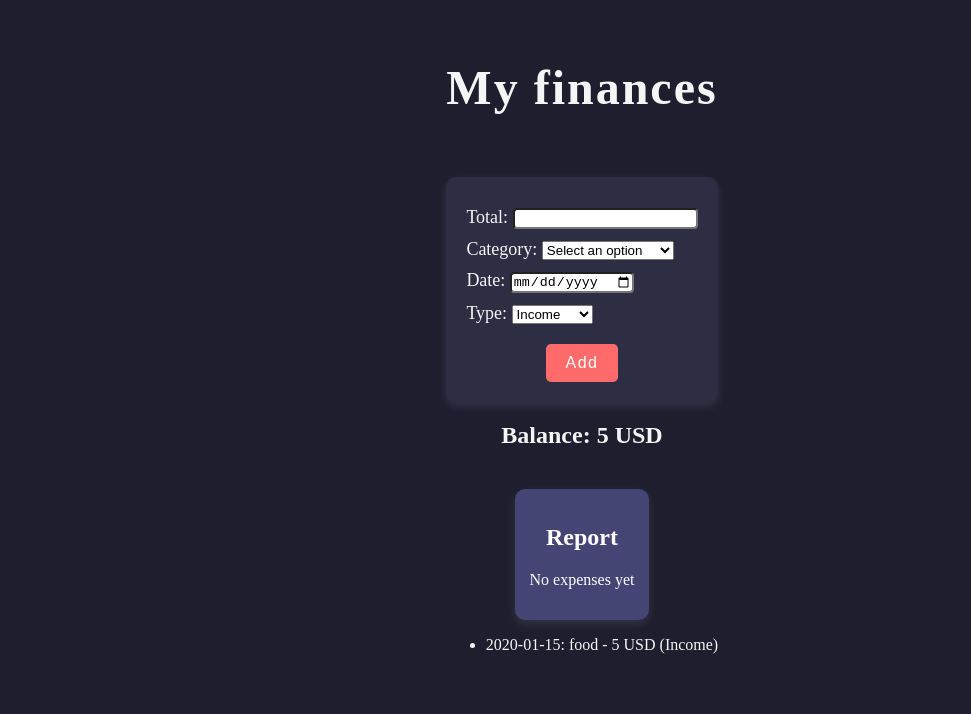
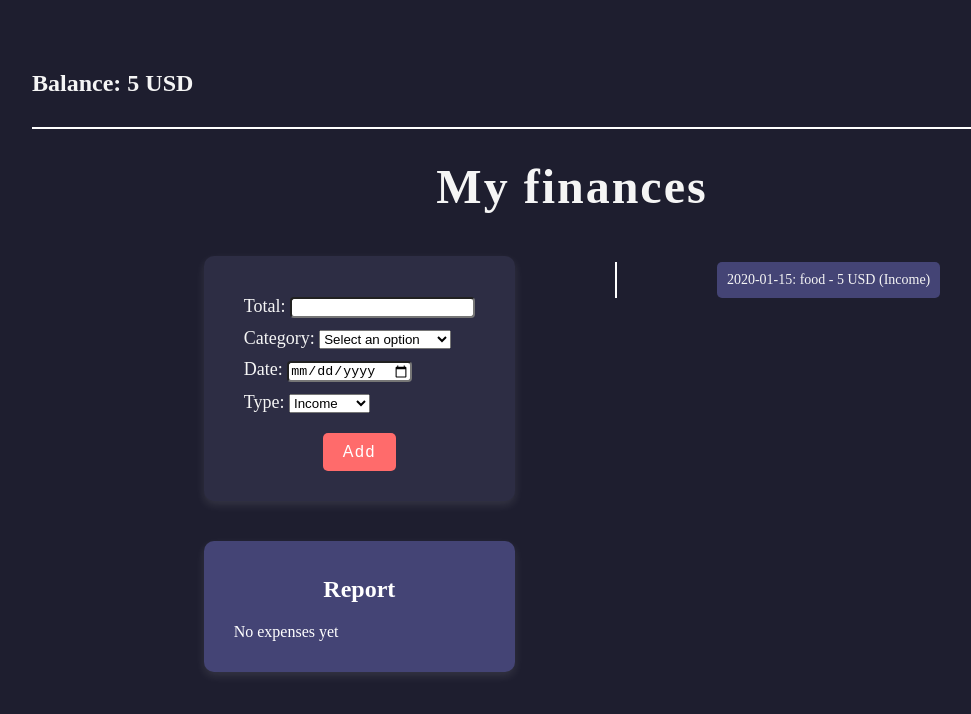
Before and after one commit to lednovanna/budget-calculator, a plain HTML site: page index.html in a window 1280 px wide. Both pictures are taken after typing "5", "2020-01-15" into the empty fields and a click on the button "Add". Shown: the whole page, without its empty margins (68-1039 px from the left). Drawn offline with Linux system fonts and the light colour scheme.

Commit message:
CSS edditing

```diff
--- a/index.html
+++ b/index.html
@@ -8,9 +8,17 @@
 </head>
 <body>
     <div class="container">
-        <div class="header">
+          <div class="balance">
+        <h2>Balance: <span id="balance">0</span> USD</h2>
+</div>
+
+
+
+
         <h1>My finances</h1>
-        </div>
+
+         <div class="main-content">
+            <div class="left-side">
         <div class="card">
             <div class="card-body">
                 <div class="total-category">
@@ -50,17 +58,18 @@
         </div>
 </div>
 </div>
-        <div class="balance">
-        <h2>Balance: <span id="balance">0</span> USD</h2>
-</div>
+
 
 <div class="report">
     <h2>Report</h2>
     <div id="reportContainer"></div>
 </div>
-
-
+</div>
+<div class="report-list">
 <ul id="entriesList"></ul>
+</div>
+</div>
+</div>
 
 
     </div>
--- a/styles.css
+++ b/styles.css
@@ -9,28 +9,53 @@ body {
     justify-content: center;
     width: 100%;
     margin: 0 auto;
-    padding: 0 10px;
+    padding: 0 20px;
     flex-direction: column;
-    align-items: center;
+    width: 1080px;
 
+}
+
+.main-content {
+
+    display: flex;
+    gap: 100px;
+    justify-content: center;
+
+
+
+}
+
+
+
+.balance {
+
+    margin-top: 50px;
+    border-bottom: 2px solid white;
+    padding-bottom: 10px;
+    width: 100%;
 }
 
 h1 {
     font-size: 48px;
     letter-spacing: 2px;
-    margin-top: 60px;
+    margin-top: 30px;
+    text-align: center;
 }
 
+.card-body {
+
+
+}
 .card {
     display: flex;
-    height: 100%;
 
-    margin-top: 30px;
+    max-width: ;
+    margin-top: 10px;
     justify-content: center;
     background-color: #2D2D44;
-
+    align-self: center;
     border-radius: 10px;
-    padding: 20px;
+    padding: 30px 40px;
     box-shadow: 0px 4px 10px rgba(255, 255, 255, 0.1);
 }
 
@@ -47,8 +72,9 @@ input {
 
 
 .report {
-    margin-top: 20px;
-    padding: 15px;
+    align-self: center;
+    margin-top: 40px;
+    padding: 15px 30px;
     background: #444475;
     border-radius: 10px;
     color: white;
@@ -57,7 +83,7 @@ input {
 }
 
 .report-body {
-    display: flex;
+
 }
 
 button {
@@ -112,6 +138,18 @@ button:hover {
 
 }
 
-.report-list {
+#entriesList {
+    list-style: none;
+    padding: 0;
+    padding-left: 100px; /* Чтобы текст не прилипал к линии */
+    border-left: 2px solid white; /* Вертикальная линия */
+}
 
+#entriesList li {
+    background: #444475;
+    padding: 10px;
+    margin: 5px 0;
+    border-radius: 5px;
+    font-size: 14px;
+    text-align: center;
 }
```
